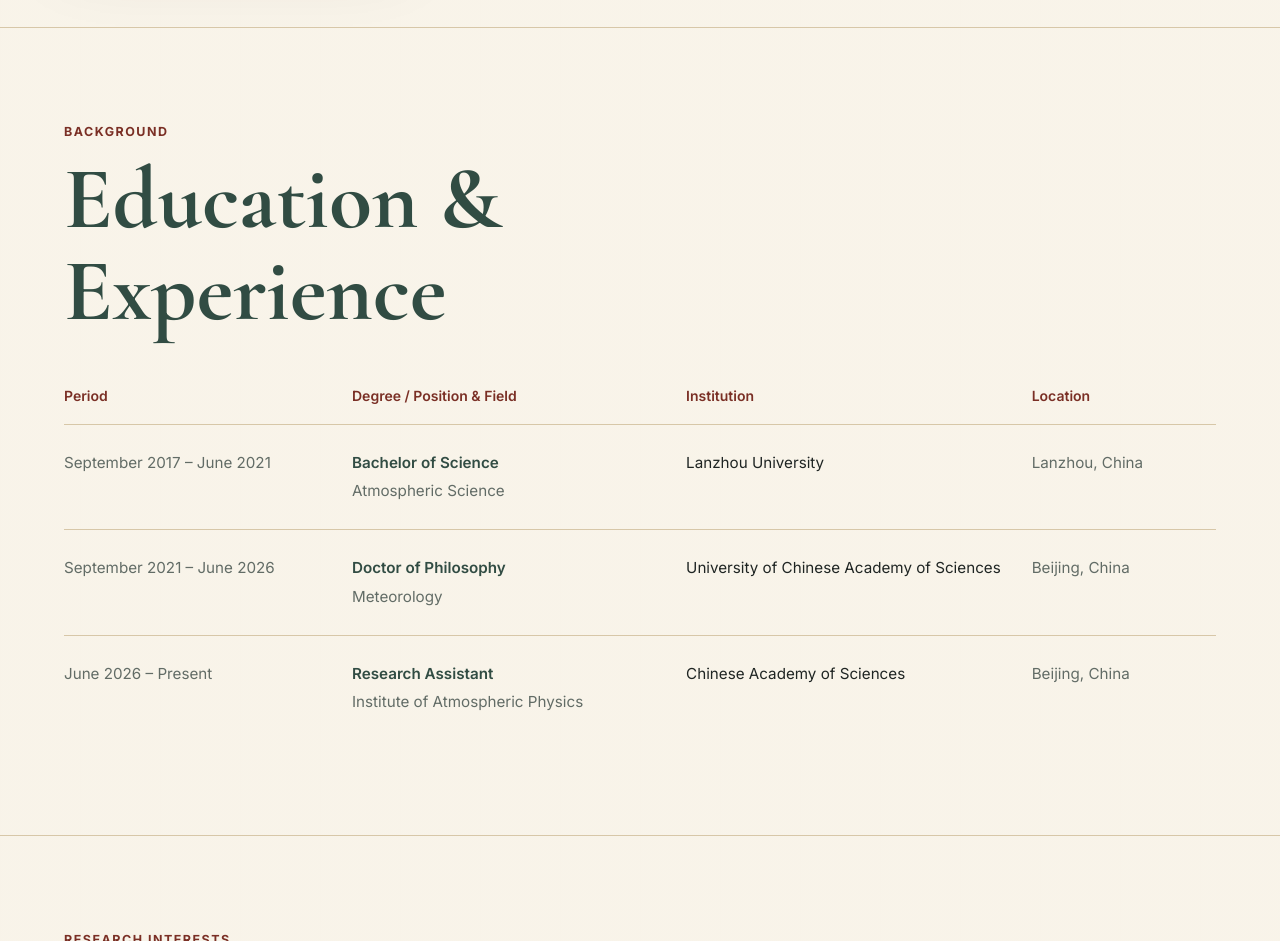
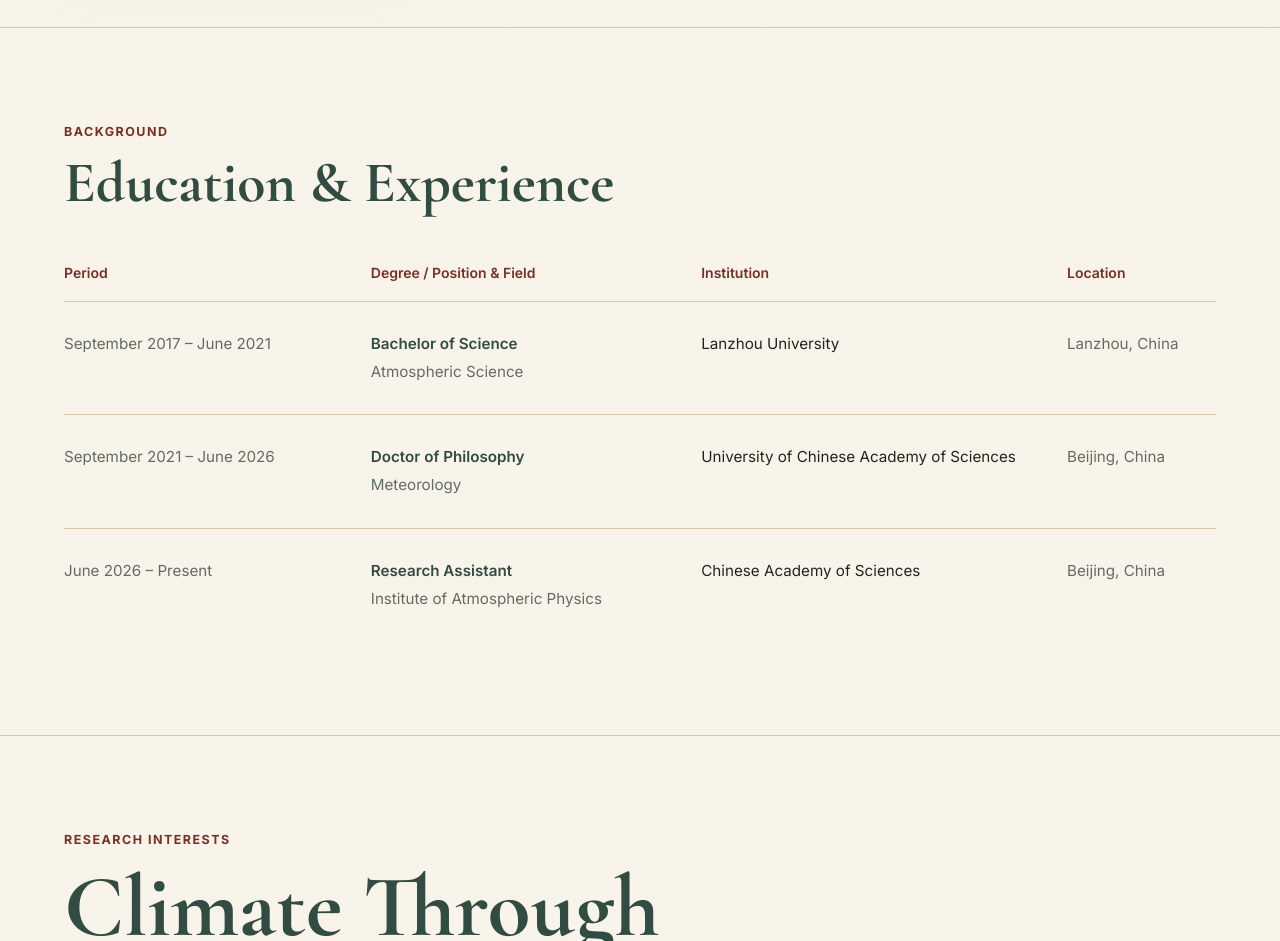
Before and after one commit to Zhangjzh2021/Zhangjzh2021.github.io, a plain HTML site: page index.html in a window 1280 px wide. Shown: the part 1000-1941 px from the top of the page. Drawn offline with nearby package versions, Linux system fonts and the light colour scheme.

Commit message:
Give desktop experience table more space

```diff
--- a/style.css
+++ b/style.css
@@ -385,3 +385,20 @@ h3 {
   .nav { flex-wrap: wrap; row-gap: 12px; }
   .degree { font-size: 0.9rem; }
 }
+
+/* Give full dates and institution names room on desktop. */
+@media (min-width: 901px) {
+  .experience .section-heading { max-width: none; }
+  .experience h2 { font-size: clamp(2.8rem, 4.5vw, 4.5rem); }
+  .experience-table { min-width: 1180px; }
+  .experience-table th:nth-child(1) { width: 26%; }
+  .experience-table th:nth-child(2) { width: 28%; }
+  .experience-table th:nth-child(3) { width: 31%; }
+  .experience-table th:nth-child(4) { width: 15%; }
+  .experience-table th,
+  .experience-table td { padding-right: 32px; }
+  .experience-table td { padding-top: 30px; padding-bottom: 30px; }
+  .experience-table td:first-child { white-space: normal; }
+  .experience-table th:last-child,
+  .experience-table td:last-child { padding-right: 0; }
+}
```
